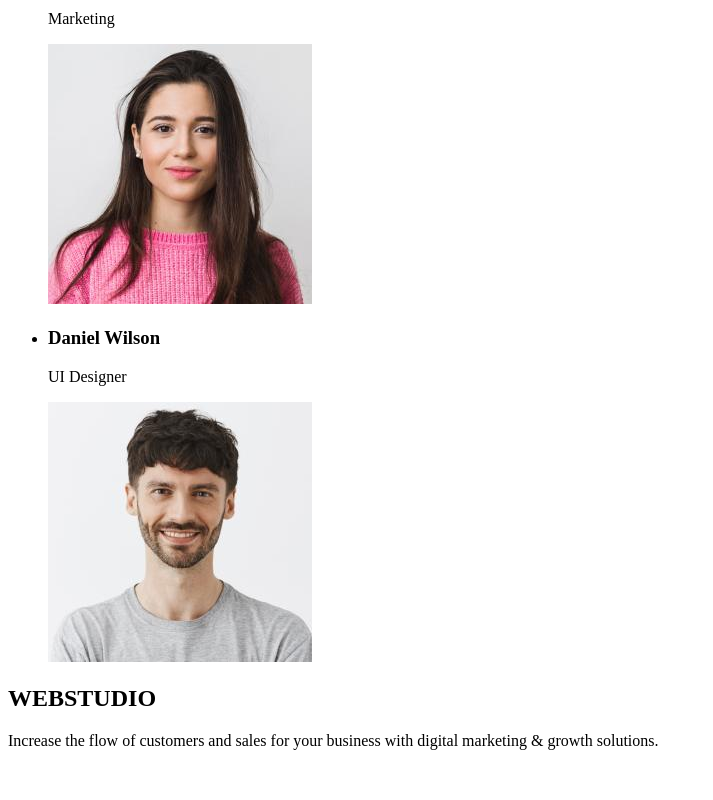
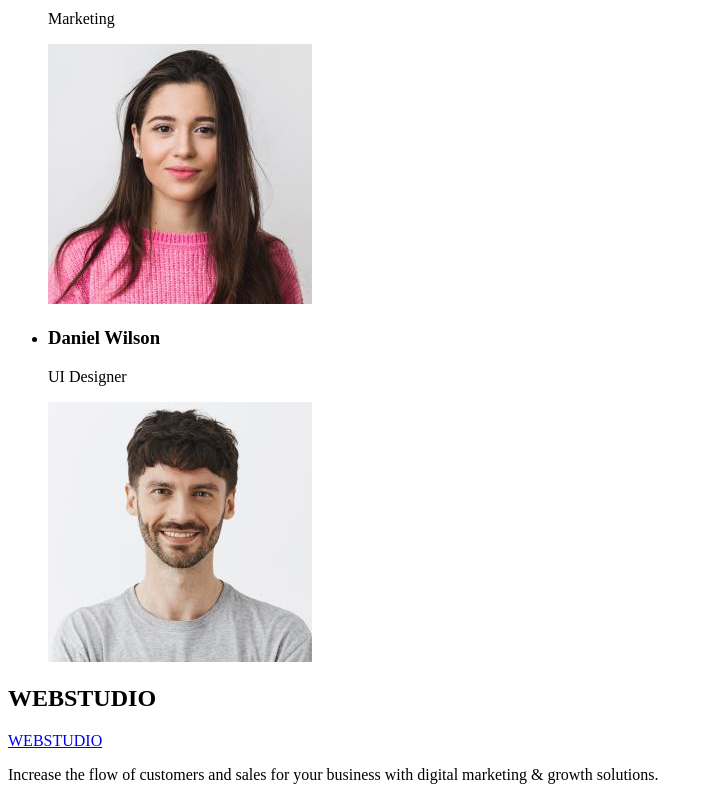
Before and after one commit to andy-k-5/goit-markup-hw-01-02, a plain HTML site: page index.html in a window 1280 px wide. Shown: the part 1406-2206 px from the top of the page, without its empty margins (0-713 px from the left). Before the commit the page ends 2172 px from the top, so only its background shows below. Drawn offline with Linux system fonts and the light colour scheme.

Commit message:
hw-01-02

```diff
--- a/index.html
+++ b/index.html
@@ -119,6 +119,7 @@
     </main>
     <footer>
       <h2>WEBSTUDIO</h2>
+      <a href="./index.html">WEBSTUDIO</a>
       <p>
         Increase the flow of customers and sales for your business with digital
         marketing & growth solutions.
```
